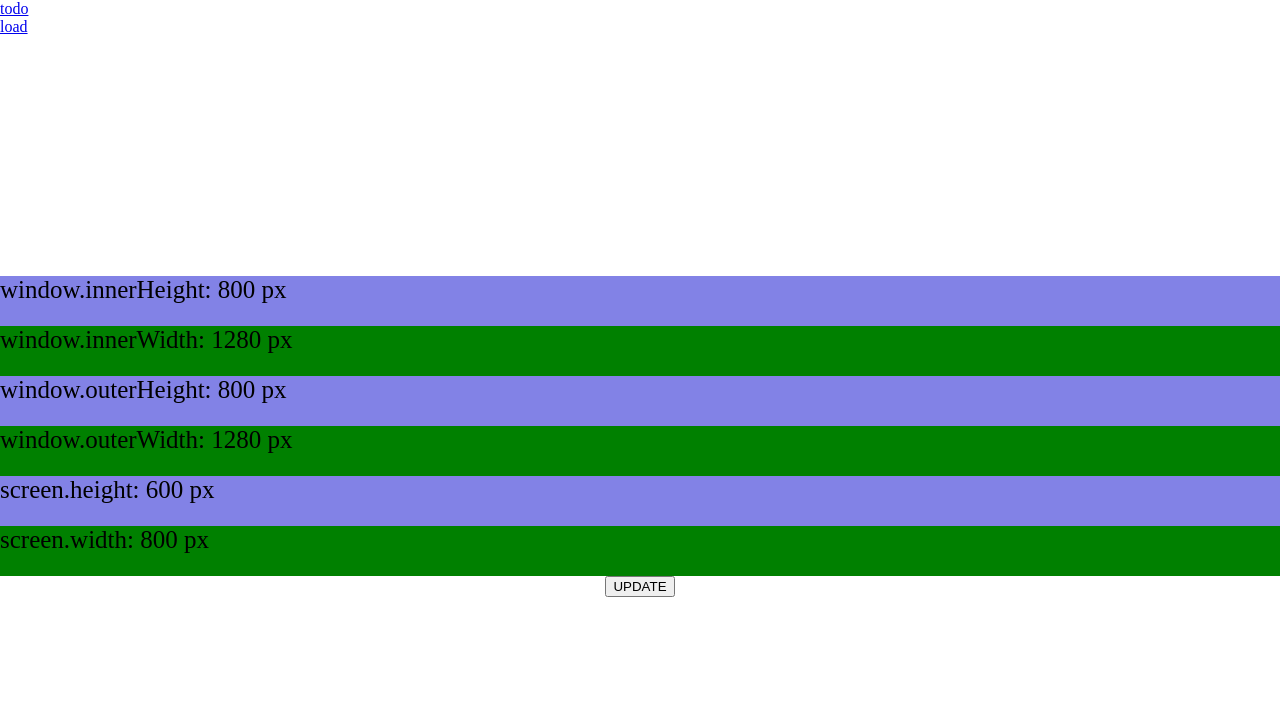
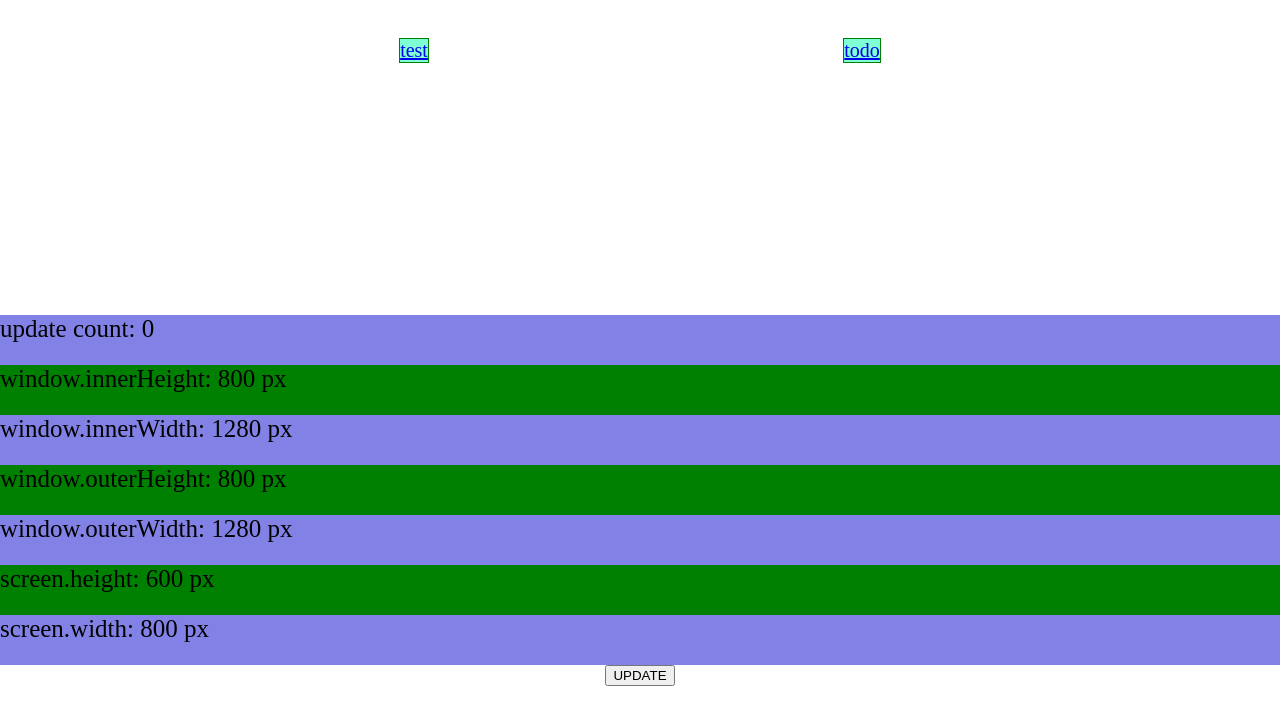
Before and after one commit to B106Roger/MyPWA, an Angular app: page / in a window 1280 px wide. Shown: the top 724 px of the page. Built offline with nearby package versions, Linux system fonts and the light colour scheme.

Commit message:
test update

```diff
--- a/src/app/app.component.html
+++ b/src/app/app.component.html
@@ -1,5 +1,10 @@
 
-<a [routerLink]="['/']" routerLinkActive="router-link-active" >todo</a><br>
-<a [routerLink]="['/load']" routerLinkActive="router-link-active">load</a>
+<div class="column boxbox">
+    <div class="row myrow" >
+        <a [routerLink]="['/']" routerLinkActive="router-link-active">test</a>
+        <a [routerLink]="['/todo']" routerLinkActive="router-link-active" >todo</a>
+    </div>
+</div>
+
 
 <router-outlet></router-outlet>
--- a/src/app/app.component.scss
+++ b/src/app/app.component.scss
@@ -0,0 +1,30 @@
+.row {
+  display: flex;
+  flex-direction: row;
+  justify-content: center;
+  align-items: center;
+  flex-wrap: wrap;
+}
+
+.column {
+  display: flex;
+  flex-direction: column;
+  justify-content: center;
+  align-items: center;
+  flex-wrap: wrap;
+}
+a {
+  border: 1px solid green;
+  background-color: aquamarine;
+  font-size: 20px;
+}
+
+.boxbox {
+  height: 100px;
+  width: 100vw;
+}
+
+.myrow {
+  justify-content: space-around;
+  width: 70vw;
+}
--- a/src/app/component/load/load.component.html
+++ b/src/app/component/load/load.component.html
@@ -1,5 +1,6 @@
 <div class="column">
   <div class="box column">
+    <div class="s-box">update count: {{count}}</div>
     <div class="s-box">{{msg1}}</div>
     <div class="s-box">{{msg2}}</div>
     <div class="s-box">{{msg3}}</div>
--- a/src/app/component/load/load.component.ts
+++ b/src/app/component/load/load.component.ts
@@ -14,6 +14,7 @@ var PARENT_USER       = "test005";
   styleUrls: ['./load.component.scss']
 })
 export class LoadComponent implements OnInit, AfterViewInit {
+  count = 0;
   msg1 = '';
   msg2 = '';
   msg3 = '';
@@ -36,7 +37,7 @@ export class LoadComponent implements OnInit, AfterViewInit {
   }
   updateWithAlert() {
     this.update();
-    window.alert('update');
+    this.count++;
   }
   innerHeight() {
     this.msg2 = `window.innerHeight: ${window.innerHeight} px`;
```
